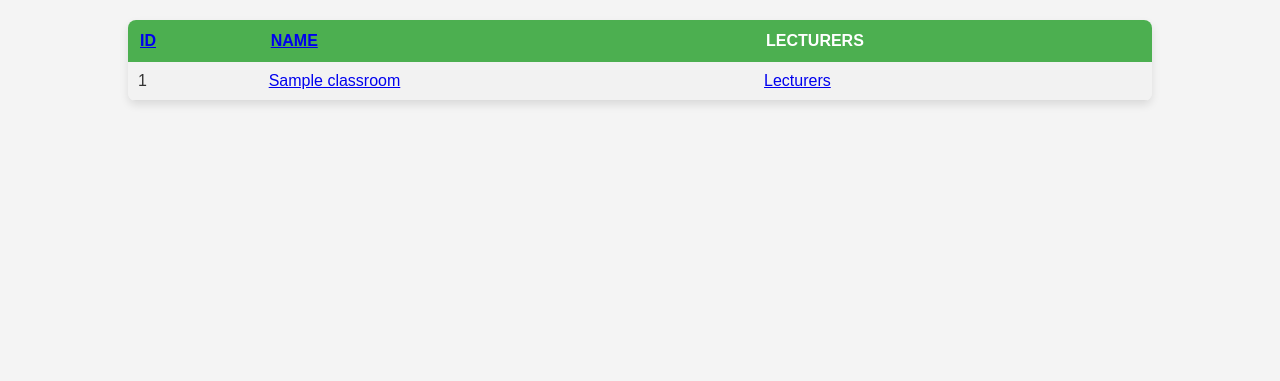
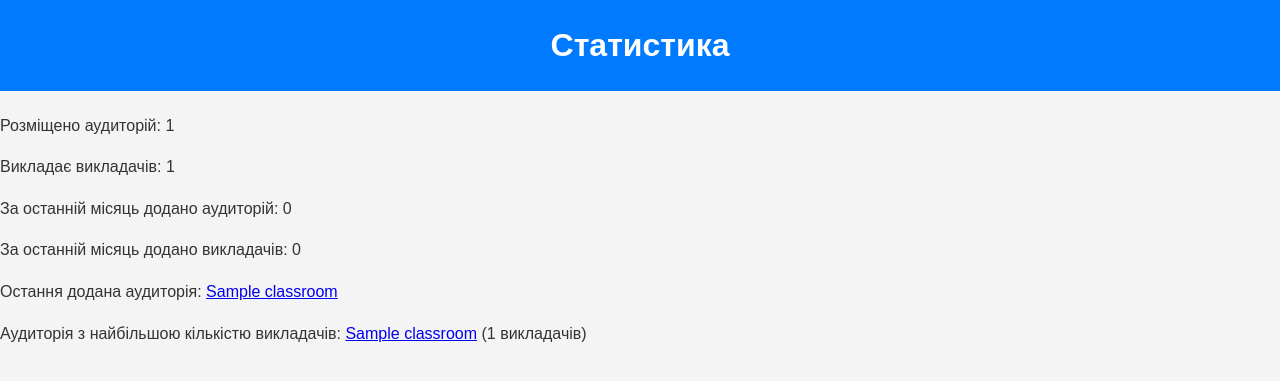
Before and after one commit to mibal-ua/php-lab3, a PHP site: page /statistics.php in a window 1280 px wide. Shown: the top 381 px of the page. Run offline with PHP 8.4, Linux system fonts and the light colour scheme; tables that the repository leaves empty or names only in its code hold one stand-in row (values such as "Sample post").

Commit message:
Implement statistics.php

```diff
--- a/scripts/statistics.php
+++ b/scripts/statistics.php
@@ -2,35 +2,71 @@
 <head>
     <meta charset="UTF-8">
     <meta name="viewport" content="width=device-width, initial-scale=1">
-    <title>Classrooms</title>
+    <title>Статистика</title>
     <link rel="stylesheet" href="styles.css">
 </head>
 <body>
+<h1>Статистика</h1>
 <?php
 require_once('db-connect.php');
 
-$sort_by = isset($_GET['sort_by']) ? $_GET['sort_by'] : 'id';
-$query = "SELECT * FROM classrooms ORDER BY $sort_by ASC";
-$result = mysqli_query($link, $query);
+// Запити до бази даних
+$classrooms_count_query = "SELECT count(*) AS count FROM classrooms";
+$lecturers_count_query = "SELECT count(*) AS count FROM lecturers";
 
-if (mysqli_num_rows($result) > 0) {
-    echo "<table>";
-	echo "<tr>
-			<th><a href='?sort_by=id'>Id</a></th>
-			<th><a href='?sort_by=name'>Name</a></th>
-			<th>Lecturers</th>
-		</tr>";
-    while ($row = mysqli_fetch_array($result)) {
-        echo "<tr>";
-        echo "<td>" . $row['id'] . "</td>";
-		$id = $row['id'];
-		echo "<td><a href='edit-classroom.php?id=$id'>" . $row['name'] . "</a></td>";
-		echo "<td><a href='lecturers.php?classroom_id=$id'>" . "Lecturers</a></td>";
-        echo "</tr>";
-    }
-    echo "</table>";
+$last_month_classrooms_count_query = "SELECT count(*) AS count FROM classrooms WHERE created_at > DATE_SUB(NOW(), INTERVAL 1 MONTH)";
+$last_month_lecturers_count_query = "SELECT count(*) AS count FROM lecturers WHERE created_at > DATE_SUB(NOW(), INTERVAL 1 MONTH)";
+
+$last_classroom_created_query = "SELECT * FROM classrooms ORDER BY created_at DESC LIMIT 1";
+
+$most_coupled_classroom_query = "
+    SELECT
+        classrooms.id, classrooms.name, COUNT(lecturers.id) AS lecturers_count
+    FROM classrooms
+    LEFT JOIN lecturers ON classrooms.id = lecturers.classroom_id
+    GROUP BY classrooms.id
+    ORDER BY lecturers_count DESC
+    LIMIT 1
+";
+
+// Виконання запитів
+$classrooms_count_result = mysqli_query($link, $classrooms_count_query);
+$lecturers_count_result = mysqli_query($link, $lecturers_count_query);
+
+$last_month_classrooms_result = mysqli_query($link, $last_month_classrooms_count_query);
+$last_month_lecturers_result = mysqli_query($link, $last_month_lecturers_count_query);
+
+$last_classroom_result = mysqli_query($link, $last_classroom_created_query);
+$most_coupled_classroom_result = mysqli_query($link, $most_coupled_classroom_query);
+
+// Отримання даних
+$classrooms_count = mysqli_fetch_assoc($classrooms_count_result)['count'];
+$lecturers_count = mysqli_fetch_assoc($lecturers_count_result)['count'];
+
+$last_month_classrooms_count = mysqli_fetch_assoc($last_month_classrooms_result)['count'];
+$last_month_lecturers_count = mysqli_fetch_assoc($last_month_lecturers_result)['count'];
+
+$last_classroom = mysqli_fetch_assoc($last_classroom_result);
+$most_coupled_classroom = mysqli_fetch_assoc($most_coupled_classroom_result);
+
+// Виведення результатів
+echo "<p>Розміщено аудиторій: " . $classrooms_count . "</p>";
+echo "<p>Викладає викладачів: " . $lecturers_count . "</p>";
+echo "<p>За останній місяць додано аудиторій: " . $last_month_classrooms_count . "</p>";
+echo "<p>За останній місяць додано викладачів: " . $last_month_lecturers_count . "</p>";
+
+if ($last_classroom) {
+	$id = $last_classroom['id'];
+    echo "<p>Остання додана аудиторія: <a href='edit-classroom.php?id=$id'>" . $last_classroom['name'] . "</a></p>";
 } else {
-    echo "<h1>There are no classrooms yet :(</h1>";
+    echo "<p>Остання аудиторія не знайдена.</p>";
+}
+
+if ($most_coupled_classroom) {
+    $id = $most_coupled_classroom['id'];
+    echo "<p>Аудиторія з найбільшою кількістю викладачів: <a href='edit-classroom.php?id=$id'>" . $most_coupled_classroom['name'] . "</a> (" . $most_coupled_classroom['lecturers_count'] . " викладачів)</p>";
+} else {
+    echo "<p>Немає аудиторій із викладачами.</p>";
 }
 ?>
 </body>
```
